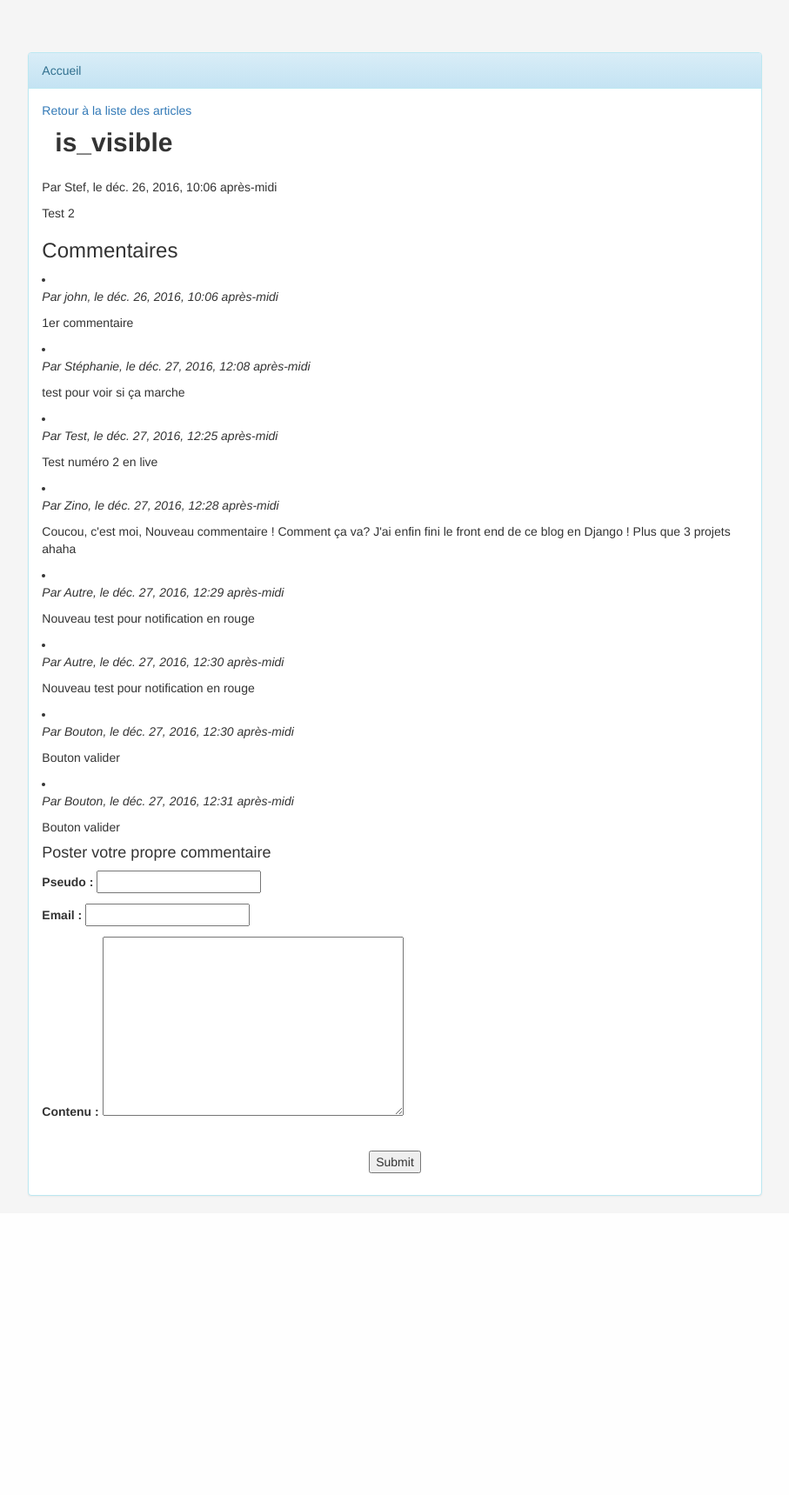
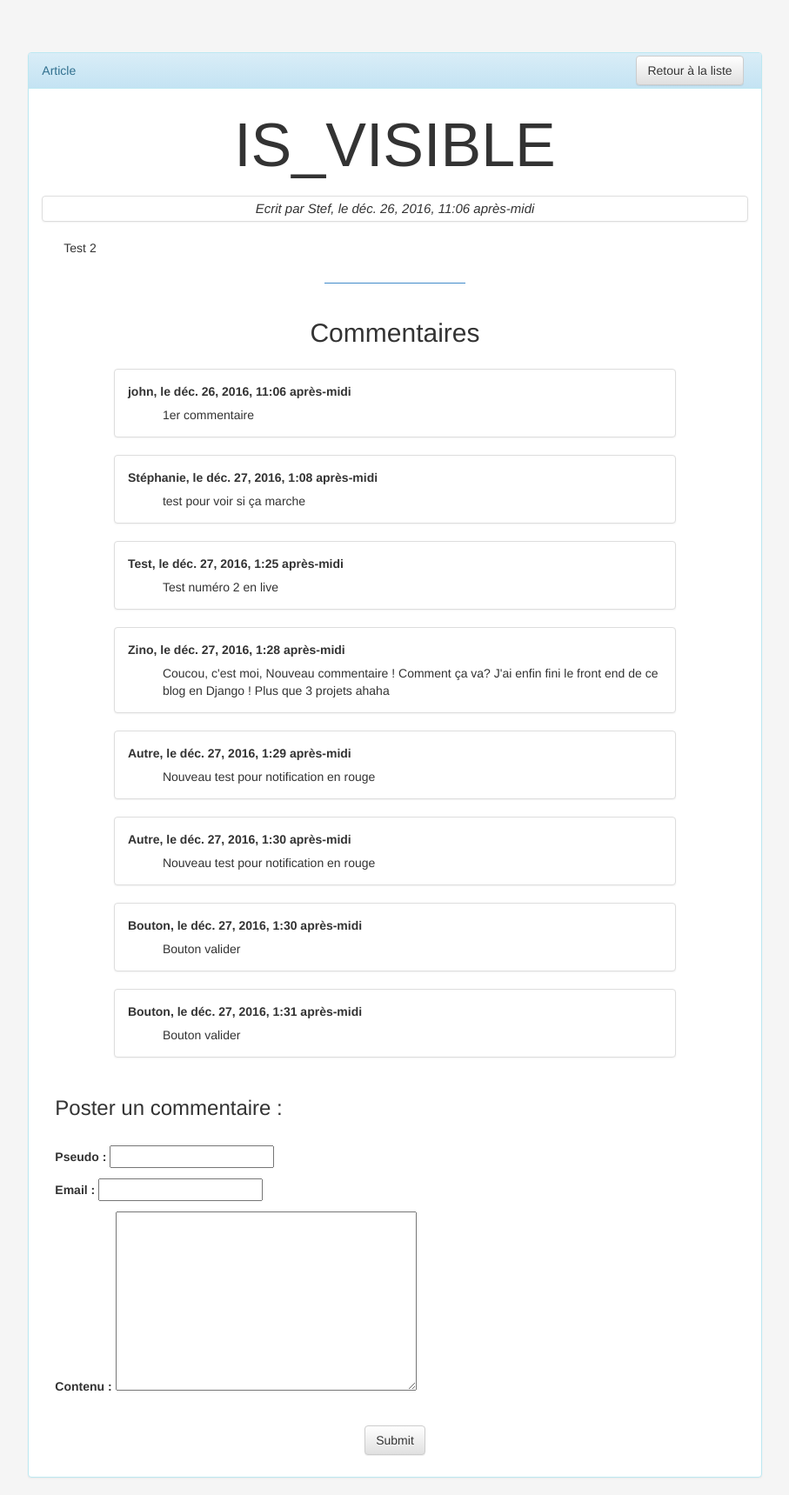
Before and after one commit to alix2018/Django_Blog, a Django app: page /appli_blog/article/7 in a window 1280 px wide. Shown: the part 60-1779 px from the top of the page at 87% size, without its empty margins (186-1093 px from the left). Before the commit the page ends 1436 px from the top, so only its background shows below. Run offline with Django 3.2, Linux system fonts and the light colour scheme; data comes from the database, SQL or seed files in the repository; both versions use the stored data as it was after the commit; parts of the project's set-up code (start-up, migrations or seed data) failed here and were passed over; some libraries are stand-ins or nearby versions.

Commit message:
Front + bug Tout le front est finit et le bug vers la redirection du site est résolu

```diff
--- a/blog/appli_blog/static/appli_blog/styles.css
+++ b/blog/appli_blog/static/appli_blog/styles.css
@@ -45,7 +45,7 @@ body{
 }
 
 
-.titre-article {
+.titre-article-accueil {
 	margin-top:8px;
 	margin-bottom: 25px;
 	font-weight: bold;
@@ -68,7 +68,79 @@ body{
 	margin-right : 10px;
 }
 
+/*
+ *
+ * Article
+ *
+*/
 
+.bouton-retour{
+	float:right;
+	margin-right : 5px;
+	margin-top: -7px;
+}
+
+.article-titre{
+	text-transform : uppercase;
+	font-family: sans-serif;
+	font-size:70px;
+	text-align:center;
+	padding-bottom:1%;
+}
+
+.infos-article{
+	text-align: center;
+	font-style:italic;
+	font-size:15px;
+	margin-top: 3px;
+	margin-bottom: 3px;
+}
+
+.contenu-article{
+	text-align:justify;
+	margin-bottom:30px;
+	margin-top:20px;
+	margin-right:25px;
+	margin-left:25px;
+}
+
+.barre-separation{
+	margin-right:auto;
+	margin-left:auto;
+	height:1px;
+	background-color:#428bca;
+	width:20%;
+	margin-bottom:20px;
+}
+
+.titre-comments{
+	margin-bottom: 25px;
+	text-align: center;
+}
+
+.pseudo-comments{
+	font-weight: bold;
+	margin-bottom: 7px;
+}
+
+.texte-comments{
+	margin-left: 40px;
+	margin-bottom :0px;
+
+}
+
+.poster-comments{
+	margin-top:25px;
+	margin-bottom:30px;
+}
+
+.bouton-valider{
+	text-align: center;
+}
+
+.notif{
+	color: #32CD32;
+}
 
 /*
 * {
--- a/blog/appli_blog/templates/appli_blog/layout.html
+++ b/blog/appli_blog/templates/appli_blog/layout.html
@@ -17,10 +17,10 @@
     </header>
 
     <div class="row">
-      <div class="col-md-8 col-md-offset-2">
-        <div class="panel panel-info">
+      <div class="col-md-offset-2 col-md-8 ">
+        <!--<div class="panel panel-info">
           <div class="panel-heading">Accueil</div>
-            <div class="panel-body">
+            <div class="panel-body">-->
                 {% block content %}{% endblock %}
             </div>
         </div>
--- a/blog/appli_blog/templates/appli_blog/lire.html
+++ b/blog/appli_blog/templates/appli_blog/lire.html
@@ -2,8 +2,77 @@
 
 {% block title %}{{ article.titre }}{% endblock %}
 
+
 {% block content %}
+  <div class="panel panel-info">
+      <div class="panel-heading">Article
+      <span class="bouton-retour">
+      	<a href="{% url 'accueil' %}" class="btn btn-md btn-default" type="button">Retour à la liste</a>
+      </span>
+      </div>
+        <div class="panel-body">
+        	<!--
+			<p>
+				<a href="{% url 'accueil' %}" class="btn btn-md btn-default" type="button">Retour à la liste des articles</a>
+			</p>
+			-->
+			<div class="article-titre">{{ article.titre }}</div>
 
+			<div class="panel panel-default">
+			<p class="infos-article">Ecrit par {{ article.auteur }}, le {{ article.date }}</p></div>
+
+			<div class="contenu-article">
+				{{ article.contenu }}
+			</div>
+
+
+			<div class="barre-separation"></div>
+
+
+
+			<div class="col-md-offset-1 col-md-10">
+				<h2 class="titre-comments">Commentaires</h2>
+					{% for coms in commentaires %}
+						<div class"row">
+							<div class="panel panel-default">
+							    <div class="panel-body">
+							    	<div class="pseudo-comments">
+							    		{{ coms.pseudo }}, le {{coms.date }}
+							    	</div>
+							    	<p class="texte-comments">{{coms.contenu}}</p>
+
+								</div>
+							</div>
+						</div>
+					{% endfor %}
+				</div>
+
+				<div class="col-md-12">
+				{% if envoi == True %}  </br><div class="notif"> Votre Commentaire a bien été enregistré ! </div>{% endif %}
+
+				<h3 class="poster-comments">Poster un commentaire :</h3>
+
+				<form method="post" action="{% url 'lire' article.id %}" class="pure-form">
+					{% csrf_token %}
+					{{ form.as_p }}
+				</br>
+				<p class="bouton-valider">
+					<input class="btn btn-md btn-default" type="submit" />
+				</p>
+				</form>
+
+
+
+				<div class="clear"></div>
+			</div>
+		</div>
+	  </div>
+	</div>
+
+{% endblock %}
+
+
+<!--
 	<p>
 		<a href="{% url 'accueil' %}">Retour à la liste des articles</a>
 	</p>
@@ -43,7 +112,4 @@
 
 	<div class="clear"></div>
 
-
-
-
-{% endblock %}
+-->
--- a/blog/appli_blog/urls.py
+++ b/blog/appli_blog/urls.py
@@ -3,6 +3,7 @@
 from django.conf.urls import url, include
 from django.contrib import admin
 from . import views,forms
+admin.autodiscover()
 
 
 
```
Also changed, not shown: blog/appli_blog/templates/appli_blog/accueil.html (+6 -4 lines), blog/blog/settings.py (+4 -3 lines), blog/db.sqlite3, 2 other files.
